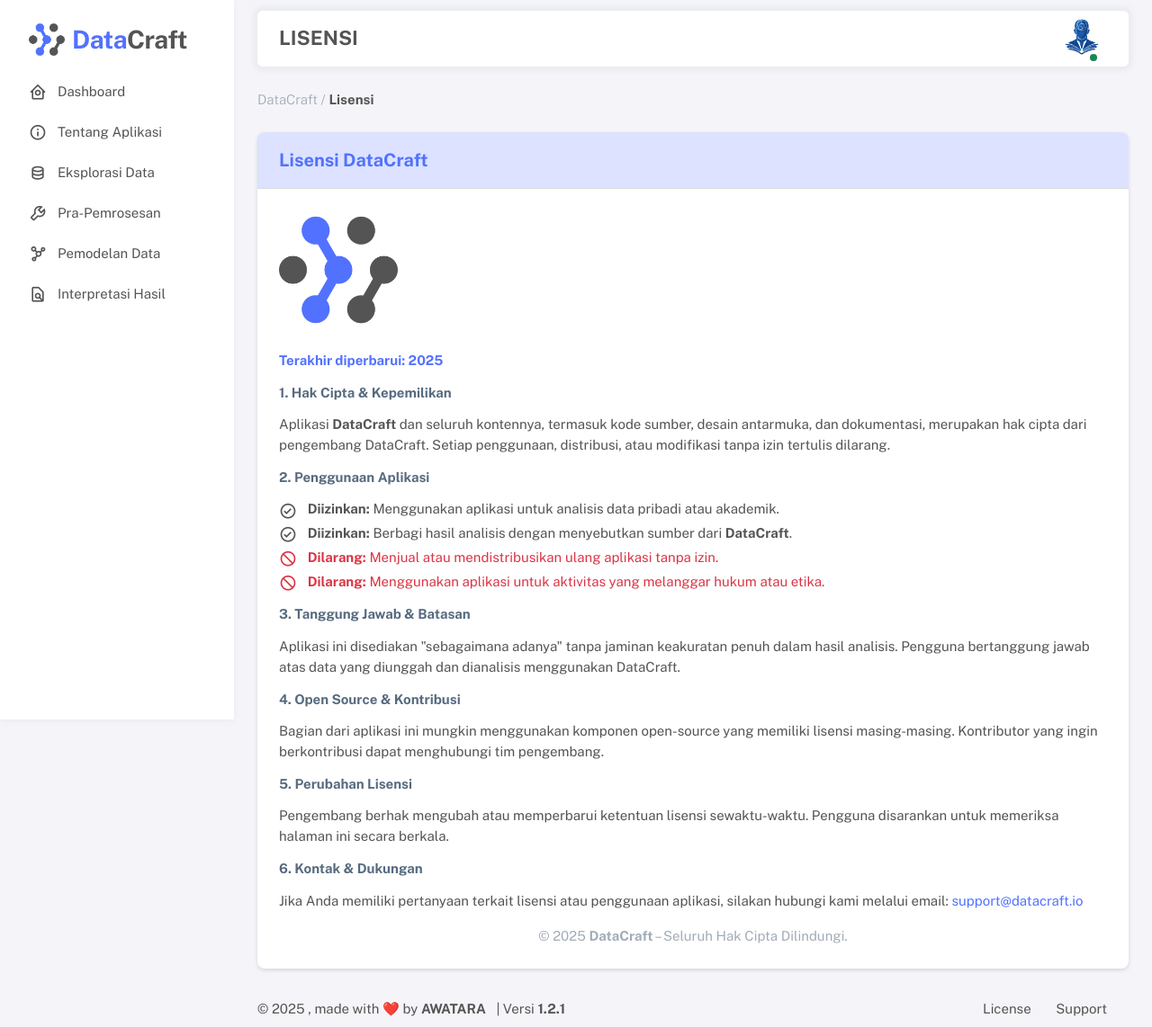
After one commit to ahmadngiliyun00/datacraft, a Flask app: page /license in a window 1280 px wide. The commit adds this page. Shown: the whole page at 90% size. Run offline with Flask 3, Linux system fonts and the light colour scheme; some libraries are stand-ins or nearby versions.

Commit message:
add page license

```diff
--- a/app.py
+++ b/app.py
@@ -133,6 +133,11 @@ def index():
 @app.route("/about")
 def about():
     return render_template("about.html", title="Tentang Aplikasi")
+
+# Route untuk halaman lisensi
+@app.route("/license")
+def license():
+    return render_template("license.html", title="Lisensi")
 
 
 # Route untuk mengunduh file yang sudah dibuat
--- a/templates/about.html
+++ b/templates/about.html
@@ -13,6 +13,11 @@
       <div class="card shadow-sm">
         <h5 class="card-header">Tentang Aplikasi</h5>
         <div class="card-body">
+          <div class="row justify-content-center justify-content-md-start mb-4">
+            <div class="col-6 col-md-4 col-lg-2">
+              <img class="img-fluid" src="../static/img/DataCraft.png" alt="Logo DataCraft">
+            </div>
+          </div>
           <p>
             <strong class="text-primary">DataCraft</strong> adalah aplikasi yang dirancang untuk memudahkan proses data mining.
             Aplikasi ini memiliki beberapa fitur utama seperti:
--- /dev/null
+++ b/templates/license.html
@@ -0,0 +1,79 @@
+{% extends 'base.html' %}
+
+{% block content %}
+<!-- Content -->
+<div class="container-xxl flex-grow-1 container-p-y">
+  <div class="fw-bold mb-4">
+    <span class="text-muted fw-light">DataCraft / </span>
+    <span class="color-custom-secondary">{{ title }}</span>
+  </div>
+
+  <div class="row">
+    <div class="col-12">
+      <div class="card shadow-sm">
+        <h5 class="card-header">Lisensi DataCraft</h5>
+        <div class="card-body">
+          <div class="row justify-content-center justify-content-md-start mb-4">
+            <div class="col-6 col-md-4 col-lg-2">
+              <img class="img-fluid" src="../static/img/DataCraft.png" alt="Logo DataCraft">
+            </div>
+          </div>
+          <p><strong class="text-primary">Terakhir diperbarui: 2025</strong></p>
+
+          <h6 class="fw-bold">1. Hak Cipta & Kepemilikan</h6>
+          <p>
+            Aplikasi <strong>DataCraft</strong> dan seluruh kontennya, termasuk kode sumber, desain antarmuka, dan dokumentasi, merupakan hak cipta dari pengembang DataCraft. Setiap penggunaan, distribusi, atau modifikasi tanpa izin tertulis dilarang.
+          </p>
+
+          <h6 class="fw-bold">2. Penggunaan Aplikasi</h6>
+          <ul class="list-unstyled">
+            <li class="mb-1">
+              <i class="menu-icon tf-icons bx bx-check-circle"></i>
+              <strong>Diizinkan:</strong> Menggunakan aplikasi untuk analisis data pribadi atau akademik.
+            </li>
+            <li class="mb-1">
+              <i class="menu-icon tf-icons bx bx-check-circle"></i>
+              <strong>Diizinkan:</strong> Berbagi hasil analisis dengan menyebutkan sumber dari <strong>DataCraft</strong>.
+            </li>
+            <li class="mb-1 text-danger">
+              <i class="menu-icon tf-icons bx bx-block"></i>
+              <strong>Dilarang:</strong> Menjual atau mendistribusikan ulang aplikasi tanpa izin.
+            </li>
+            <li class="mb-1 text-danger">
+              <i class="menu-icon tf-icons bx bx-block"></i>
+              <strong>Dilarang:</strong> Menggunakan aplikasi untuk aktivitas yang melanggar hukum atau etika.
+            </li>
+          </ul>
+
+          <h6 class="fw-bold">3. Tanggung Jawab & Batasan</h6>
+          <p>
+            Aplikasi ini disediakan "sebagaimana adanya" tanpa jaminan keakuratan penuh dalam hasil analisis. Pengguna bertanggung jawab atas data yang diunggah dan dianalisis menggunakan DataCraft.
+          </p>
+
+          <h6 class="fw-bold">4. Open Source & Kontribusi</h6>
+          <p>
+            Bagian dari aplikasi ini mungkin menggunakan komponen open-source yang memiliki lisensi masing-masing. Kontributor yang ingin berkontribusi dapat menghubungi tim pengembang.
+          </p>
+
+          <h6 class="fw-bold">5. Perubahan Lisensi</h6>
+          <p>
+            Pengembang berhak mengubah atau memperbarui ketentuan lisensi sewaktu-waktu. Pengguna disarankan untuk memeriksa halaman ini secara berkala.
+          </p>
+
+          <h6 class="fw-bold">6. Kontak & Dukungan</h6>
+          <p>
+            Jika Anda memiliki pertanyaan terkait lisensi atau penggunaan aplikasi, silakan hubungi kami melalui email:
+            <a href="mailto:support@datacraft.io" class="text-primary">support@datacraft.io</a>
+          </p>
+
+          <div class="mt-3 text-center text-muted">
+            © 2025 <strong>DataCraft</strong> – Seluruh Hak Cipta Dilindungi.
+          </div>
+        </div>
+      </div>
+    </div>
+  </div>
+
+</div>
+<!-- / Content -->
+{% endblock %}
--- a/templates/partials/footer.html
+++ b/templates/partials/footer.html
@@ -9,7 +9,7 @@
 			</script>
 			, made with ❤️ by
 			<a
-				href="https://themeselection.com"
+				href="https://awatarapublisher.com/"
 				target="_blank"
 				class="footer-link fw-bolder"
 				>AWATARA</a
@@ -18,9 +18,8 @@
 		</div>
 		<div>
 			<a
-				href="#license"
+				href="{{ url_for('license') }}"
 				class="footer-link me-4"
-				target="_blank"
 				>License</a
 			>
 			<a
```
